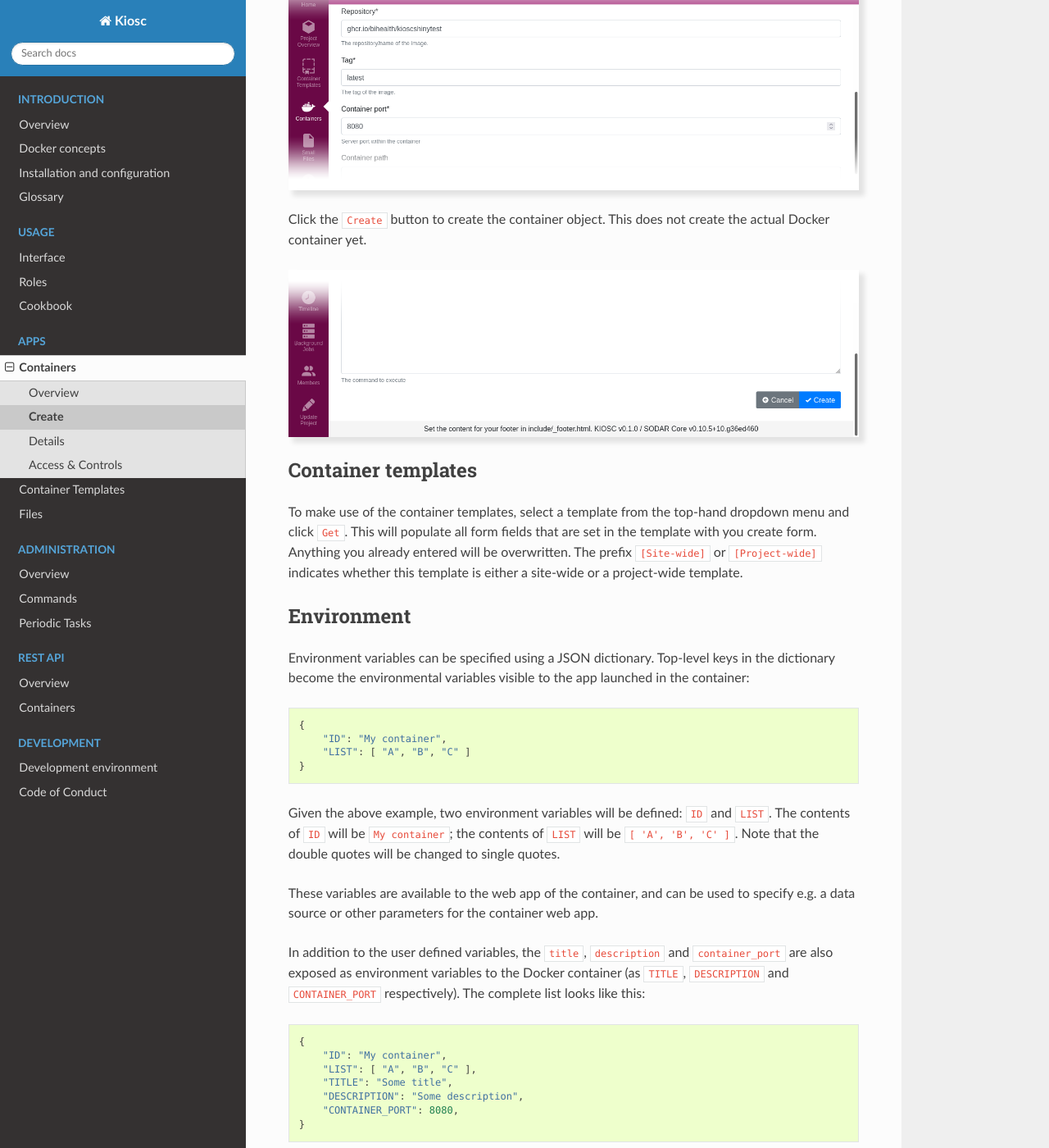
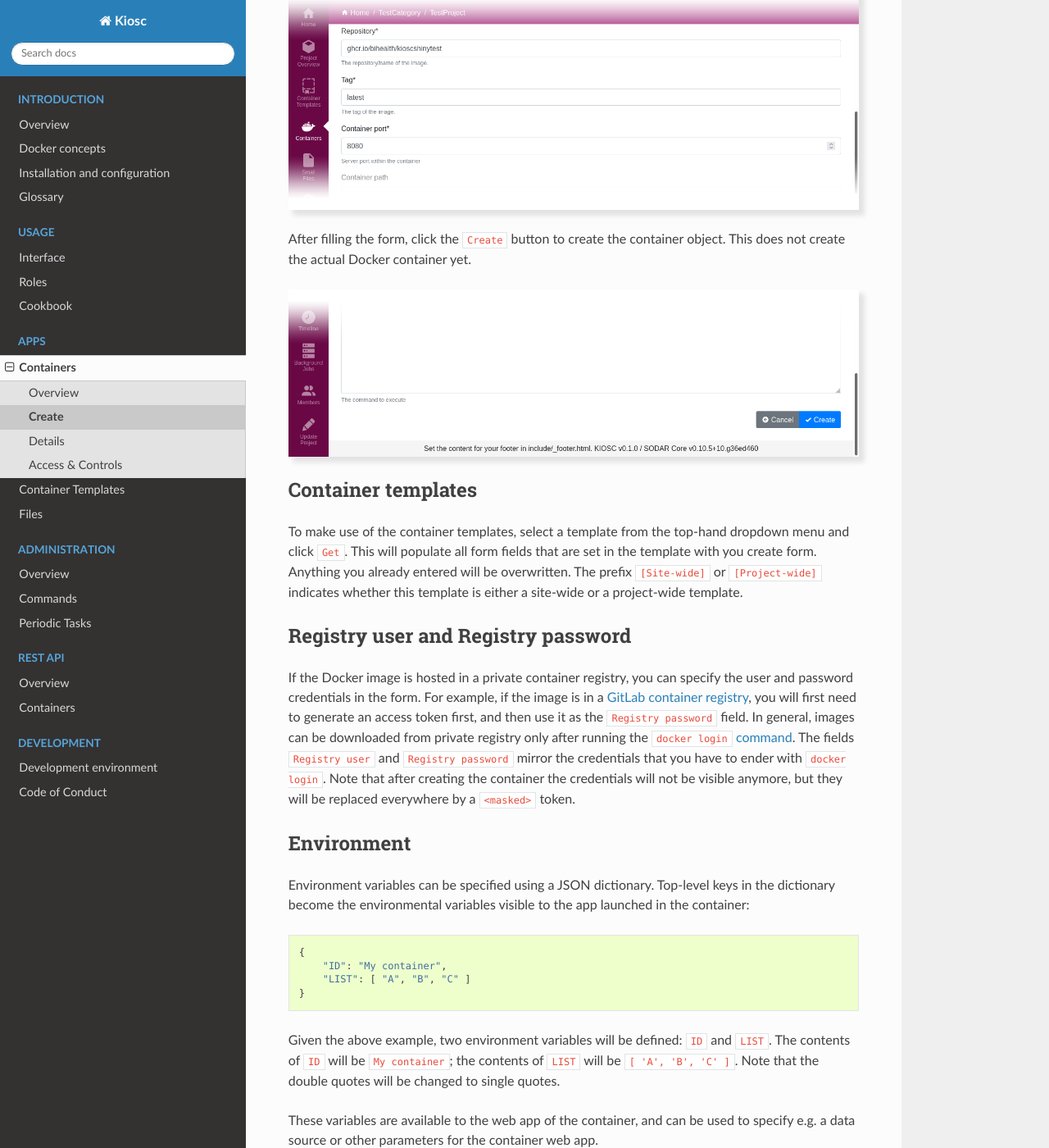
Before and after one commit to bihealth/kiosc-server, a Sphinx documentation site: the page built from docs/source/apps_containers_create.rst, in a window 1280 px wide and 1400 px high, scrolled down 1447 px. Shown: the whole window at 82% size. Built offline with Sphinx 7.4.7 and the Read the Docs theme 3.1.0, drawn with Linux system fonts in a browser that asks for light colours; some of the changed text lies outside the part shown.

Commit message:
update docs (#217)

```diff
--- a/docs/source/apps_containers_create.rst
+++ b/docs/source/apps_containers_create.rst
@@ -30,7 +30,7 @@
 .. image:: figures/apps/containers/create2.png
   :alt: Create container
 
-Click the ``Create`` button to create the container object.
+After filling the form, click the ``Create`` button to create the container object.
 This does not create the actual Docker container yet.
 
 .. image:: figures/apps/containers/create3.png
@@ -45,6 +45,15 @@
 entered will be overwritten. The prefix ``[Site-wide]`` or ``[Project-wide]``
 indicates whether this template is either a site-wide or a project-wide
 template.
+
+Registry user and Registry password
+^^^^^^^^^^^^^^^^^^^^^^^^^^^^^^^^^^^
+
+If the Docker image is hosted in a private container registry, you can specify the user and password credentials in the form.
+For example, if the image is in a `GitLab container registry <https://docs.gitlab.com/user/packages/container_registry/>`__, you will first need to generate an access token first, and then use it as the ``Registry password`` field.
+In general, images can be downloaded from private registry only after running the ``docker login`` `command <https://docs.docker.com/reference/cli/docker/login/>`__.
+The fields ``Registry user`` and ``Registry password`` mirror the credentials that you have to ender with ``docker login``.
+Note that after creating the container the credentials will not be visible anymore, but they will be replaced everywhere by a ``<masked>`` token.
 
 Environment
 ^^^^^^^^^^^
```
Also changed, not shown: docs/source/administration_periodic_tasks.rst (+9 -0 lines).
